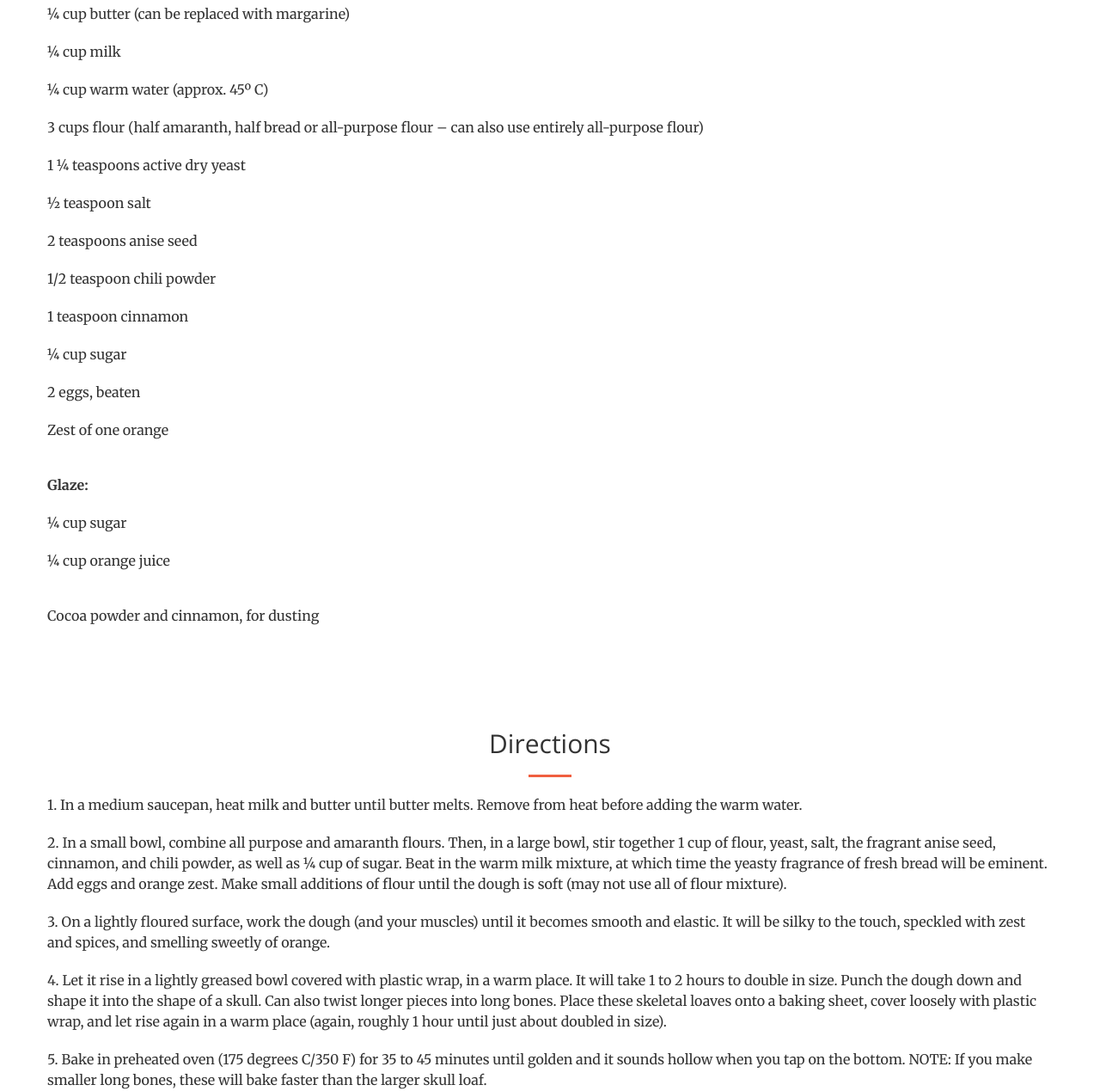
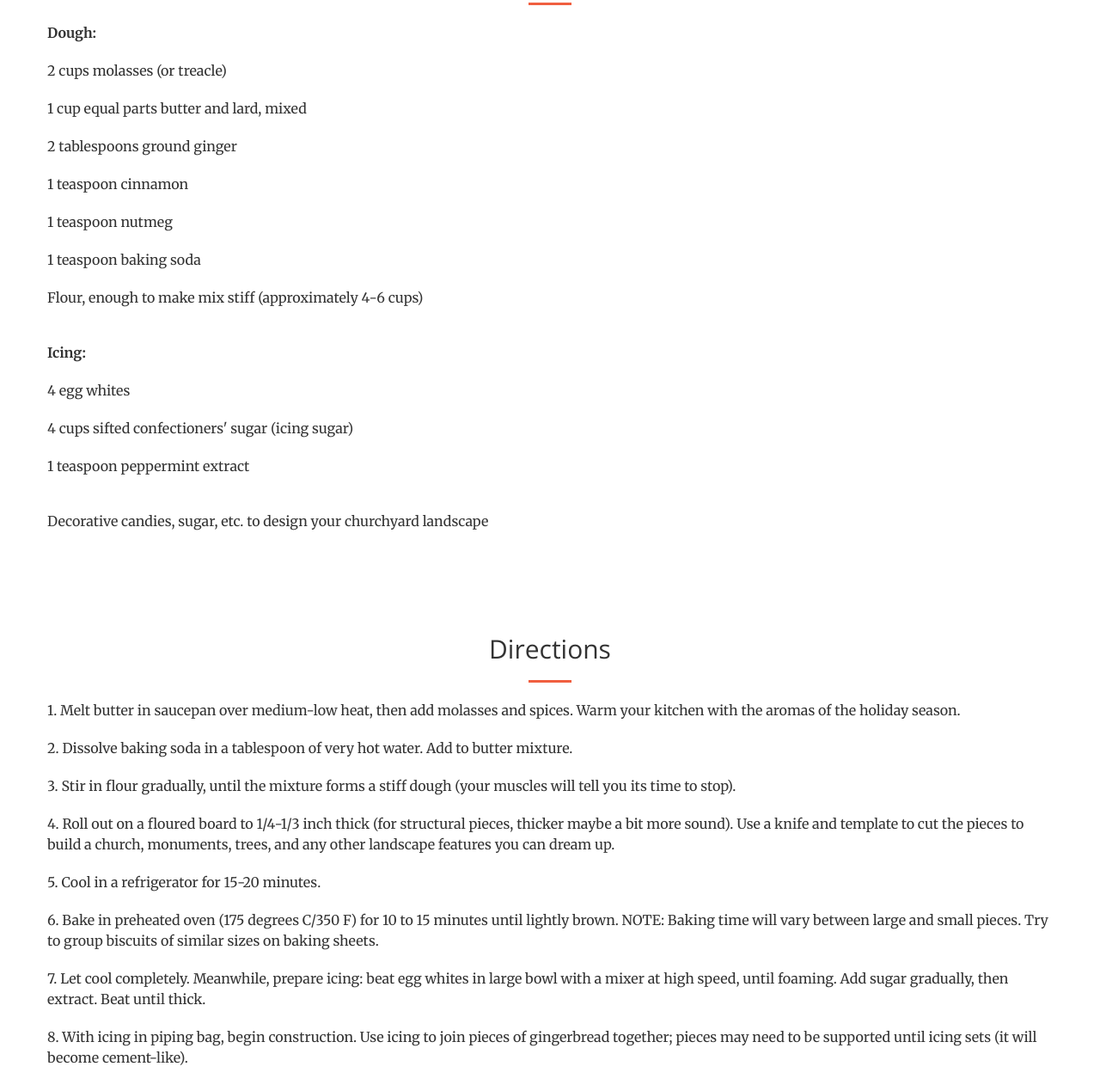
Before and after one commit to KatherineRCook/Gingerdead, a plain HTML site: page index.html in a window 1280 px wide. Shown: the part 1531-2800 px from the top of the page at 86% size. Drawn offline with nearby package versions, Linux system fonts and the light colour scheme.

Commit message:
Edited page

```diff
--- a/index.html
+++ b/index.html
@@ -59,7 +59,7 @@
                     <span class="icon-bar"></span>
                     <span class="icon-bar"></span>
                 </button>
-                <a class="navbar-brand page-scroll" href="#page-top">Pan de Muertos</a>
+                <a class="navbar-brand page-scroll" href="#page-top">Gingerbread</a>
             </div>
 
             <!-- Collect the nav links, forms, and other content for toggling -->
@@ -100,9 +100,9 @@
         <div class="container">
             <div class="row">
                 <div class="col-lg-8 col-lg-offset-2 text-center">
-                    <h2 class="section-heading">In the age of conquest in the Americas, Europeans brought back spices, ingredients and recipes from the New World, but also antiquities and curiosities (including <a href="http://thewalrus.ca/grave-injustice/">looting graves</a>). </h2>
+                    <h2 class="section-heading">Gingerbread is a seasonal favourite that dates back to the <a href="http://www.theoldfoodie.com/2006/12/through-ages-with-gingerbread.html">fifteenth century</a>. Originally a dense cake flavoured with honey and aromatic spices like cinnamon and allspice, since the Victorian era it more commonly takes the shape of crisp biscuits in the form of houses or people. </h2>
                     <hr class="light">
-                    <p class="text-faded">Today, <a href="https://en.wikipedia.org/wiki/Repatriation"">repatriation</a> of sacred objects and human remains is critical, so why not bake your antiquities instead? Spiced with the chilies, cocoa, and cinnamon that captivated European taste buds, this traditional dead bread (made during the <a href="https://en.wikipedia.org/wiki/Day_of_the_Dead">Mexican Day of the Dead</a> festivities) is also warmed by amaranth flour, orange and sugar. Consider baking an entire evolutionary sequence of baked <a href="http://humanorigins.si.edu/evidence/human-fossils">fossils</a>!</p>
+                    <p class="text-faded">The Victorian era shifted the way that December holidays, and Christmas in particular, were celebrated. At the same time, architecture and the celebration of death and memory were also transformed, with ever-more elaborate material culture. You can experience these Victorian revolutions by baking your very own gingerbread parish church and churchyard, with cinnamon, spice, and everything nice.</p>
                 </div>
             </div>
         </div>
@@ -120,24 +120,20 @@
         <div class="container">
             <div class="row">
 			<p><b>Dough:</b></p>
-			<p>¼ cup butter (can be replaced with margarine) </p>
-			<p>¼ cup milk</p>
-			<p>¼ cup warm water (approx. 45º C) </p>
-			<p>3 cups flour (half amaranth, half bread or all-purpose flour – can also use entirely all-purpose flour) </p>
-			<p>1 ¼ teaspoons active dry yeast</p>
-			<p>½ teaspoon salt</p>
-			<p>2 teaspoons anise seed </p>
-			<p>1/2 teaspoon chili powder</p>
+			<p>2 cups molasses (or treacle) </p>
+			<p>1 cup equal parts butter and lard, mixed</p>
+			<p>2 tablespoons ground ginger </p>
 			<p>1 teaspoon cinnamon</p>
-			<p>¼ cup sugar</p>
-			<p>2 eggs, beaten </p>
-			<p>Zest of one orange</p>
+			<p>1 teaspoon nutmeg</p>
+			<p>1 teaspoon baking soda </p>
+			<p>Flour, enough to make mix stiff (approximately 4-6 cups)</p>
 			<br>
-			<p><b>Glaze:</b></p>
-			<p>¼ cup sugar</p>
-			<p>¼ cup orange juice</p>
+			<p><b>Icing:</b></p>
+			<p>4 egg whites</p>
+			<p>4 cups sifted confectioners' sugar (icing sugar)</p>
+			<p>1 teaspoon peppermint extract </p>
 			<br>
-			<p>Cocoa powder and cinnamon, for dusting </p>
+			<p>Decorative candies, sugar, etc. to design your churchyard landscape </p>
 
             </div>
 			</div>
@@ -151,15 +147,20 @@
         </div>
         <div class="container">
             <div class="row">
-			<p>1.	In a medium saucepan, heat milk and butter until butter melts. Remove from heat before adding the warm water.</p>
-			<p>2.	In a small bowl, combine all purpose and amaranth flours. Then, in a large bowl, stir together 1 cup of flour, yeast, salt, the fragrant anise seed, cinnamon, and chili powder, as well as ¼ cup of sugar. Beat in the warm milk mixture, at which time the yeasty fragrance of fresh bread will be eminent. Add eggs and orange zest. Make small additions of flour until the dough is soft (may not use all of flour mixture). </p>
-			<p>3.	On a lightly floured surface, work the dough (and your muscles) until it becomes smooth and elastic. It will be silky to the touch, speckled with zest and spices, and smelling sweetly of orange. </p>
-			<p>4.	Let it rise in a lightly greased bowl covered with plastic wrap, in a warm place. It will take 1 to 2 hours to double in size. Punch the dough down and shape it into the shape of a skull. Can also twist longer pieces into long bones. Place these skeletal loaves onto a baking sheet, cover loosely with plastic wrap, and let rise again in a warm place (again, roughly 1 hour until just about doubled in size). </p>
-			<p>5.	Bake in preheated oven (175 degrees C/350 F) for 35 to 45 minutes until golden and it sounds hollow when you tap on the bottom. NOTE: If you make smaller long bones, these will bake faster than the larger skull loaf. </p>
-			<p>6.	Let cool slightly before brushing with the GLAZE: combine ¼ cup sugar and orange juice in small saucepan, bring to a boil over medium heat and boil for 2 minutes. Add a dusting of cinnamon and cocoa powder in crevices of skull for added effect and aroma. </p>
+			<p>1.	Melt butter in saucepan over medium-low heat, then add molasses and spices. Warm your kitchen with the aromas of the holiday season.</p>
+			<p>2.	Dissolve baking soda in a tablespoon of very hot water. Add to butter mixture. </p>
+			<p>3.	Stir in flour gradually, until the mixture forms a stiff dough (your muscles will tell you its time to stop). </p>
+			<p>4.	Roll out on a floured board to 1/4-1/3 inch thick (for structural pieces, thicker maybe a bit more sound). Use a knife and template to cut the pieces to build a church, monuments, trees, and any other landscape features you can dream up. </p>
+			<p>5.   Cool in a refrigerator for 15-20 minutes. </p>
+			<p>6.	Bake in preheated oven (175 degrees C/350 F) for 10 to 15 minutes until lightly brown. NOTE: Baking time will vary between large and small pieces. Try to group biscuits of similar sizes on baking sheets. </p>
+			<p>7.	Let cool completely. Meanwhile, prepare icing: beat egg whites in large bowl with a mixer at high speed, until foaming. Add sugar gradually, then extract. Beat until thick. </p>
+			<p>8.   With icing in piping bag, begin construction. Use icing to join pieces of gingerbread together; pieces may need to be supported until icing sets (it will become cement-like). </p>
 
 			<br>
-			<p> There are many dead bread variations and recipes. Some of these are regional differences, others temporal - as different levels of refined sugars and flours became available, recipes were modified accordingly. It's up to you to experiment and experience the impact these variations have on the process of making and the eating Pan de Muerto. </p>
+			<p> Your imagination is the only limit. Consider lighting the church by putting a small string of Christmas lights or battery operated tealights inside. Using extra icing to create a snowy landscape. Populate the scene with visitors to the cemetery or woodland critters. Melt hard candies to create stain glass, frozen rivers or ponds. Make sure to display your creation - at one time, visiting one's ancestors was an important part of the holiday season. </p>
+
+			<br>
+			<p> Recipe adapted from <a href="http://www.theoldfoodie.com/2006/12/through-ages-with-gingerbread.html">The Old Foodie</a>. </p>
                 </div>
             </div>
         </div>
```
Also changed, not shown: img/bannock.jpg (deleted), img/header.jpg.
